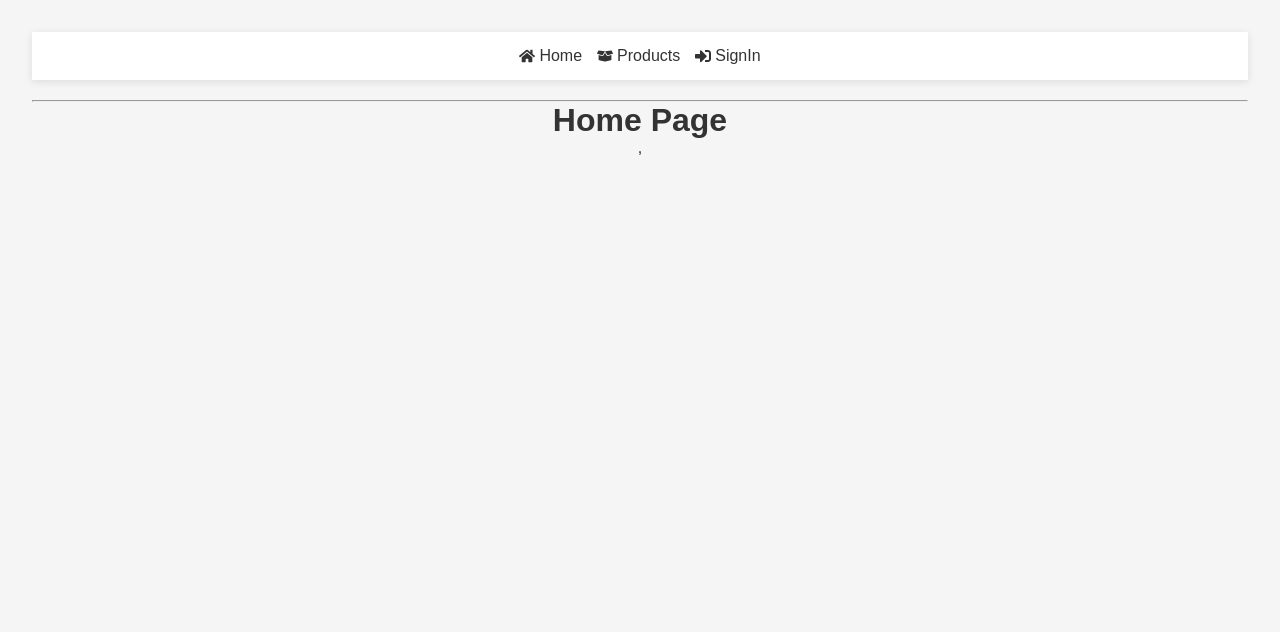
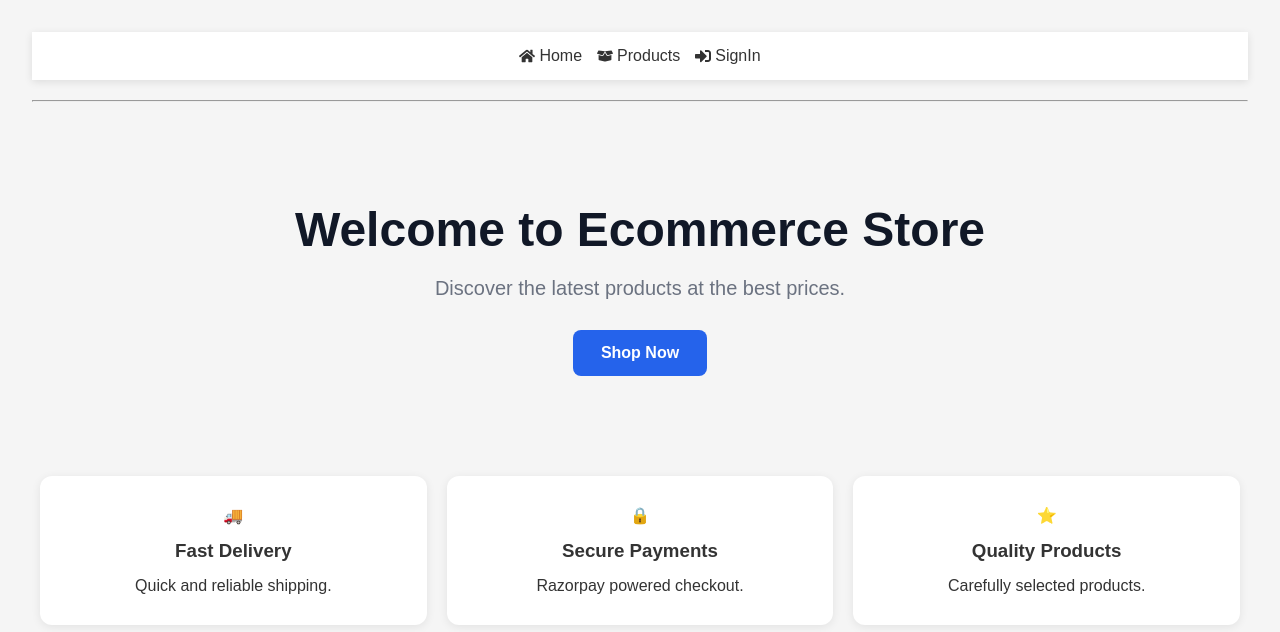
Before and after one commit to naveendp2805/Ecommerce-Frontend, a React (Vite) app: page / in a window 1280 px wide. Shown: the top 632 px of the page. Built offline with nearby package versions, Linux system fonts and the light colour scheme; no server answers.

Commit message:
feat: added default profile image for new users and implemented Home Page UI design

```diff
--- a/src/components/product/ProductCard.css
+++ b/src/components/product/ProductCard.css
@@ -1,16 +1,25 @@
 .product-card {
+
+    width: 100%;
+
+    max-width: 300px;
+
+    min-height: 460px;
+
+    margin: 0 auto;
 
     background: white;
 
-    border-radius: 10px;
+    border-radius: 12px;
 
     overflow: hidden;
 
-    transition: 0.3s;
+    box-shadow: 0 2px 10px rgba(0, 0, 0, 0.08);
 
-    box-shadow: 0 3px 10px rgba(0,0,0,0.1);
+    transition: all 0.2s ease;
 
-    padding: 15px;
+    display: flex;
+    flex-direction: column;
 }
 
 .product-card:hover {
@@ -23,23 +32,67 @@
 .product-image {
 
     width: 100%;
-    height: 220px;
+    height: 180px;
 
     object-fit: cover;
+}
 
-    border-radius: 8px;
+.product-info {
+
+    padding: 15px;
+
+    display: flex;
+    flex-direction: column;
+
+    flex: 1;
 }
 
 .product-card h2 {
-    margin-top: 10px;
-    font-size: 20px;
+
+    font-size: 22px;
+
+    margin: 10px 0;
+
+    text-align: center;
+
+    min-height: 52px;
+}
+
+.product-card p {
+
+    margin: 4px 0;
+
+    font-size: 14px;
+
+    color: #374151;
+}
+
+/* Description */
+.product-card p:nth-of-type(1) {
+
+    display: -webkit-box;
+
+    -webkit-line-clamp: 2;
+    line-clamp: 2;
+
+    -webkit-box-orient: vertical;
+
+    overflow: hidden;
+
+    min-height: 42px;
 }
 
 .price {
 
-    color: green;
-    font-size: 22px;
+    color: #16a34a;
+
+    font-size: 28px;
+
     font-weight: bold;
+
+    margin-top: auto;
+
+    text-align: center;
 }
 
 .product-card button {
@@ -53,7 +106,26 @@
     border: none;
 
     background: #2563eb;
+
     color: white;
 
     border-radius: 6px;
+
+    cursor: pointer;
+
+    font-weight: 600;
+
+    transition: background 0.2s ease;
 }
+
+.product-card button:hover {
+
+    background: #1d4ed8;
+}
+
+.product-card button:disabled {
+
+    background: #9ca3af;
+
+    cursor: not-allowed;
+}
--- a/src/components/product/ProductFilters.jsx
+++ b/src/components/product/ProductFilters.jsx
@@ -64,11 +64,11 @@ function ProductFilters({searchTerm, setSearchTerm, categories, selectedCategory
                 }}
             >
 
-                <option value="idAsc" >
+                <option value="idDesc" >
                     Newest First
                 </option>
 
-                <option value="idDesc" >
+                <option value="idAsc" >
                     Oldest First
                 </option>
 
--- /dev/null
+++ b/src/pages/Home.css
@@ -0,0 +1,82 @@
+.home {
+    max-width: 1200px;
+    margin: 0 auto;
+}
+
+.hero-section {
+    text-align: center;
+
+    padding: 100px 20px;
+}
+
+.hero-section h1 {
+    font-size: 48px;
+
+    margin-bottom: 20px;
+
+    color: #111827;
+}
+
+.hero-section p {
+    font-size: 20px;
+
+    color: #6b7280;
+
+    margin-bottom: 30px;
+}
+
+.shop-btn {
+    display: inline-block;
+
+    background: #2563eb;
+    color: white;
+
+    padding: 14px 28px;
+
+    border-radius: 8px;
+
+    text-decoration: none;
+
+    font-weight: 600;
+}
+
+.shop-btn:hover {
+    background: #1d4ed8;
+}
+
+.features-section {
+    display: grid;
+
+    grid-template-columns: repeat(3, 1fr);
+
+    gap: 20px;
+
+    margin-bottom: 60px;
+}
+
+.feature-card {
+    background: white;
+
+    padding: 30px;
+
+    text-align: center;
+
+    border-radius: 12px;
+
+    box-shadow: 0 2px 10px rgba(0,0,0,0.08);
+}
+
+.feature-card h3 {
+    margin: 15px 0;
+}
+
+@media (max-width: 768px) {
+
+    .hero-section h1 {
+        font-size: 32px;
+    }
+
+    .features-section {
+        grid-template-columns: 1fr;
+    }
+}
--- a/src/pages/Home.jsx
+++ b/src/pages/Home.jsx
@@ -1,9 +1,57 @@
+import { Link } from "react-router-dom";
+import "./Home.css";
 
 function Home() {
 
     return (
-        <div>
-            <h1>Home Page</h1>,
+        <div className="home">
+
+            <section className="hero-section">
+
+                <h1>
+                    Welcome to Ecommerce Store
+                </h1>
+
+                <p>
+                    Discover the latest products at the best prices.
+                </p>
+
+                <Link
+                    to="/products"
+                    className="shop-btn"
+                >
+                    Shop Now
+                </Link>
+
+            </section>
+
+            <section className="features-section">
+
+                <div className="feature-card">
+                    🚚
+                    <h3>Fast Delivery</h3>
+                    <p>
+                        Quick and reliable shipping.
+                    </p>
+                </div>
+
+                <div className="feature-card">
+                    🔒
+                    <h3>Secure Payments</h3>
+                    <p>
+                        Razorpay powered checkout.
+                    </p>
+                </div>
+
+                <div className="feature-card">
+                    ⭐
+                    <h3>Quality Products</h3>
+                    <p>
+                        Carefully selected products.
+                    </p>
+                </div>
+
+            </section>
 
         </div>
     );
--- a/src/pages/Products.css
+++ b/src/pages/Products.css
@@ -15,9 +15,13 @@
 }
 
 .products-grid {
-    display: flex;
-    flex-wrap: wrap;
+    display: grid;
+
+    grid-template-columns: repeat(3, 1fr);
+
     gap: 20px;
+
+    margin-top: 20px;
 }
 
 .pagination {
@@ -47,3 +51,15 @@
     opacity: 0.5;
     cursor: not-allowed;
 }
+
+@media (max-width: 1024px) {
+    .products-grid {
+        grid-template-columns: repeat(2, 1fr);
+    }
+}
+
+@media (max-width: 768px) {
+    .products-grid {
+        grid-template-columns: 1fr;
+    }
+}
--- a/src/pages/Register.jsx
+++ b/src/pages/Register.jsx
@@ -47,7 +47,7 @@ function Register() {
 
             setLoading(true);
 
-            await register({name: formData.name, email: formData.email, password: formData.password, phoneNumber: formData.phoneNumber});
+            const data = await register({name: formData.name, email: formData.email, password: formData.password, phoneNumber: formData.phoneNumber});
 
             const loginResponse = await login(formData.email, formData.password);
 
@@ -66,7 +66,6 @@ function Register() {
             console.error(error);
 
             toast.error(
-                error.response?.data?.message ||
                 "Registration Failed"
             );
 
--- a/src/pages/UserProfile.jsx
+++ b/src/pages/UserProfile.jsx
@@ -8,6 +8,7 @@ import { toast } from "react-toastify";
 import Loader from "../components/common/Loader";
 import { handleLogout } from "../utils/AuthUtils";
 import { AuthContext } from "../context/AuthContext";
+import defaultImage from "../assets/defaultImage.webp";
 
 function UserProfile() {
 
@@ -111,7 +112,7 @@ function UserProfile() {
                         <img
                             src={
                                 profile?.profileImageUrl ||
-                                "https://via.placeholder.com/180"
+                                defaultImage
                             }
                             alt="Profile"
                             className="profile-image"
--- a/src/pages/admin/AdminOrders.jsx
+++ b/src/pages/admin/AdminOrders.jsx
@@ -1,5 +1,5 @@
 import { useEffect, useState } from "react";
-import { getMyOrders, updateOrderStatus } from "../../services/orderService";
+import { getAllOrders, updateOrderStatus } from "../../services/orderService";
 import { toast } from "react-toastify";
 import "./AdminOrders.css";
 
@@ -20,7 +20,7 @@ function AdminOrders() {
     const loadOrders = async () => {
         try {
 
-            const data = await getMyOrders(page, 10, "orderDate");
+            const data = await getAllOrders(page, 10, "orderDate");
 
             setOrders(data.content);
             setTotalPages(data.totalPages);
--- a/src/services/orderService.jsx
+++ b/src/services/orderService.jsx
@@ -14,3 +14,8 @@ export const updateOrderStatus = async (orderId, orderStatus) => {
     const response = await api.put(`/api/orders/${orderId}/status?orderStatus=${orderStatus}`);
     return response.data;
 };
+
+export const getAllOrders = async (page=0, size=5, sortBy="orderDate") => {
+    const response = await api.get(`/api/orders/admin?page=${page}&size=${size}&sortBy=${sortBy}`);
+    return response.data;
+};
```
Also changed, not shown: src/components/product/ProductCard.jsx (+34 -18 lines), src/assets/defaultImage.webp (added).
